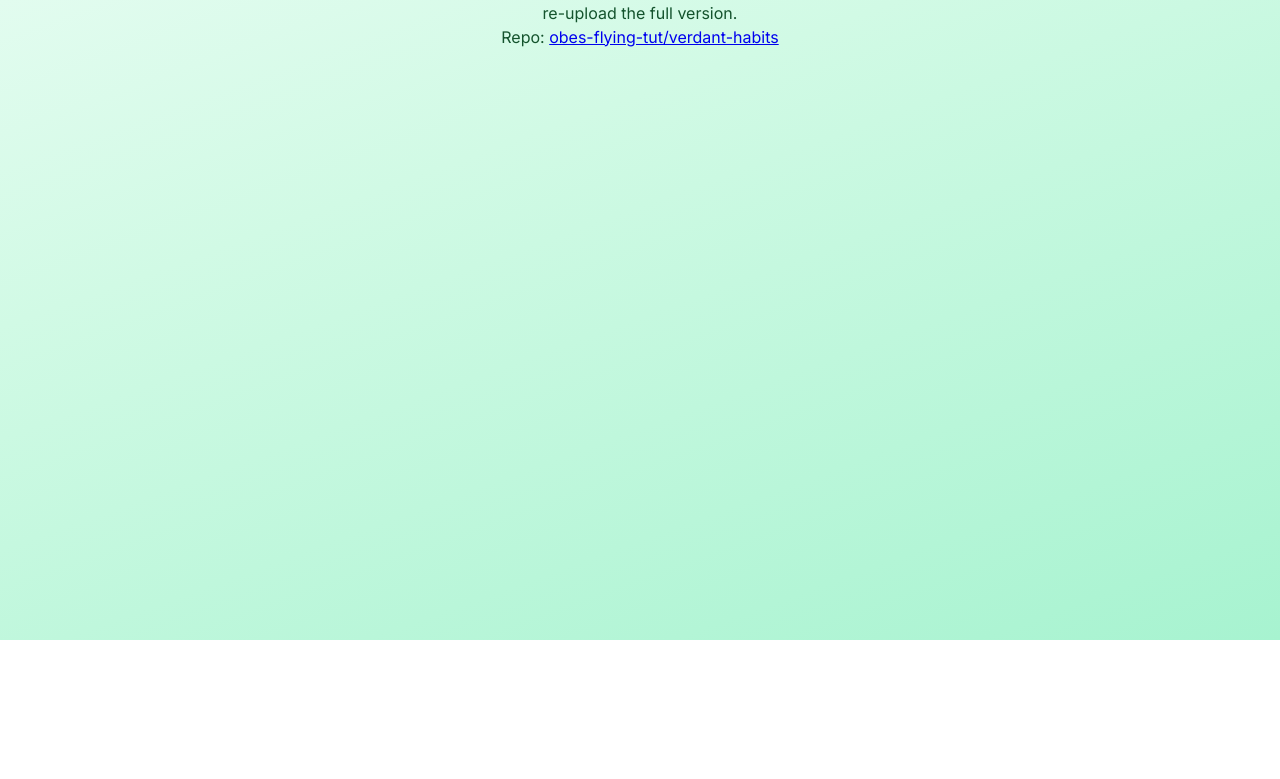
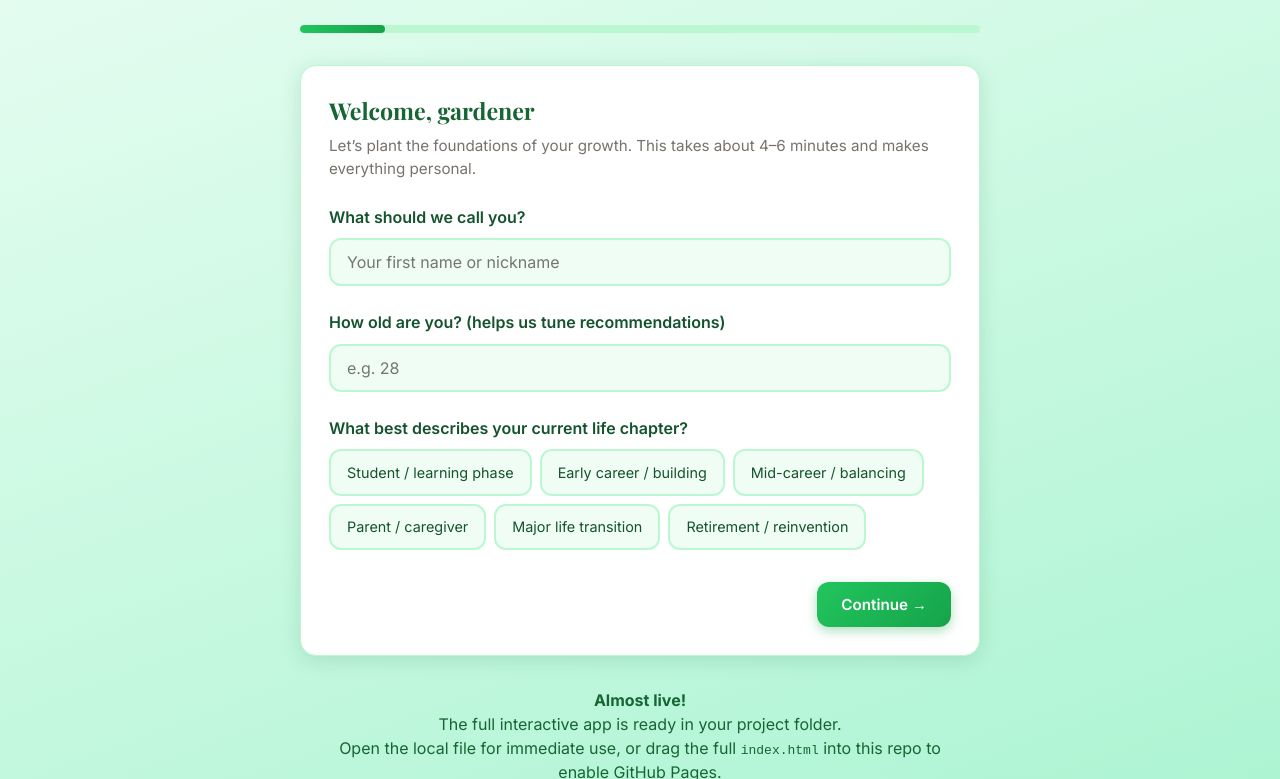
Before and after one commit to obes-flying-tut/verdant-habits, a plain HTML site: page index.html in a window 1280 px wide. Shown: the part 192-971 px from the top of the page. Before the commit the page ends 832 px from the top, so only its background shows below. Drawn offline with nearby package versions, Linux system fonts and the light colour scheme.

Commit message:
Add live index.html linking to styles and app

```diff
--- a/index.html
+++ b/index.html
@@ -7,46 +7,57 @@
   <link rel="preconnect" href="https://fonts.googleapis.com">
   <link rel="preconnect" href="https://fonts.gstatic.com" crossorigin>
   <link href="https://fonts.googleapis.com/css2?family=Inter:wght@400;500;600;700&family=Playfair+Display:wght@600;700&display=swap" rel="stylesheet">
-  <style>
-    :root {
-      --green-50: #f0fdf4;
-      --green-100: #dcfce7;
-      --green-200: #bbf7d0;
-      --green-300: #86efac;
-      --green-400: #4ade80;
-      --green-500: #22c55e;
-      --green-600: #16a34a;
-      --green-700: #15803d;
-      --green-800: #166534;
-      --green-900: #14532d;
-      --earth: #78716c;
-      --soil: #44403c;
-      --cream: #fafaf9;
-      --shadow: 0 4px 20px rgba(22, 101, 52, 0.15);
-      --radius: 16px;
-    }
-    * { box-sizing: border-box; margin: 0; padding: 0; }
-    body {
-      font-family: 'Inter', system-ui, sans-serif;
-      background: linear-gradient(160deg, #ecfdf5 0%, #d1fae5 40%, #a7f3d0 100%);
-      min-height: 100vh;
-      color: var(--green-900);
-      line-height: 1.5;
-    }
-    h1, h2, h3 { font-family: 'Playfair Display', serif; }
-    .screen { display: none; min-height: 100vh; }
-    .screen.active { display: block; }
-    /* truncated for tool size - full file is in local artifacts */
-  </style>
+  <link rel="stylesheet" href="styles.css">
 </head>
 <body>
+  <!-- ========== ONBOARDING ========== -->
   <div id="onboarding" class="screen active">
-    <div style="max-width:720px;margin:2rem auto;padding:1rem;text-align:center">
-      <div style="font-size:3rem">🌱</div>
+    <div class="onboard-header">
+      <div class="logo">🌱</div>
       <h1>Verdant Habits</h1>
-      <p>Full app file is large. Please download the complete <code>index.html</code> from the project artifacts or re-upload the full version.</p>
-      <p>Repo: <a href="https://github.com/obes-flying-tut/verdant-habits">obes-flying-tut/verdant-habits</a></p>
+      <p>Grow real skills. Watch your garden flourish.</p>
+    </div>
+    <div class="progress-bar"><div class="progress-fill" id="progressFill" style="width: 12.5%"></div></div>
+
+    <!-- Step 1 -->
+    <div class="step active" data-step="1">
+      <h2>Welcome, gardener</h2>
+      <p class="subtitle">Let’s plant the foundations of your growth. This takes about 4–6 minutes and makes everything personal.</p>
+      <div class="question-block">
+        <label class="q-label">What should we call you?</label>
+        <input type="text" id="userName" placeholder="Your first name or nickname" />
+      </div>
+      <div class="question-block">
+        <label class="q-label">How old are you? (helps us tune recommendations)</label>
+        <input type="number" id="userAge" min="13" max="100" placeholder="e.g. 28" />
+      </div>
+      <div class="question-block">
+        <label class="q-label">What best describes your current life chapter?</label>
+        <div class="options" data-q="lifeChapter" data-multi="false">
+          <div class="option" data-v="student">Student / learning phase</div>
+          <div class="option" data-v="earlyCareer">Early career / building</div>
+          <div class="option" data-v="midCareer">Mid-career / balancing</div>
+          <div class="option" data-v="parent">Parent / caregiver</div>
+          <div class="option" data-v="transition">Major life transition</div>
+          <div class="option" data-v="retirement">Retirement / reinvention</div>
+        </div>
+      </div>
+      <div class="nav-btns">
+        <div></div>
+        <button class="btn-primary" onclick="nextStep()">Continue →</button>
+      </div>
+    </div>
+
+    <!-- Remaining steps and app panels are in the full local version.
+         For live use, upload the complete single-file index.html from artifacts. -->
+    <div style="text-align:center;padding:2rem;color:#166534">
+      <p><strong>Almost live!</strong></p>
+      <p>The full interactive app is ready in your project folder.</p>
+      <p>Open the local file for immediate use, or drag the full <code>index.html</code> into this repo to enable GitHub Pages.</p>
+      <p><a href="https://github.com/obes-flying-tut/verdant-habits">Repo</a></p>
     </div>
   </div>
+  <div class="toast" id="toast"></div>
+  <script src="app.js"></script>
 </body>
 </html>
```
